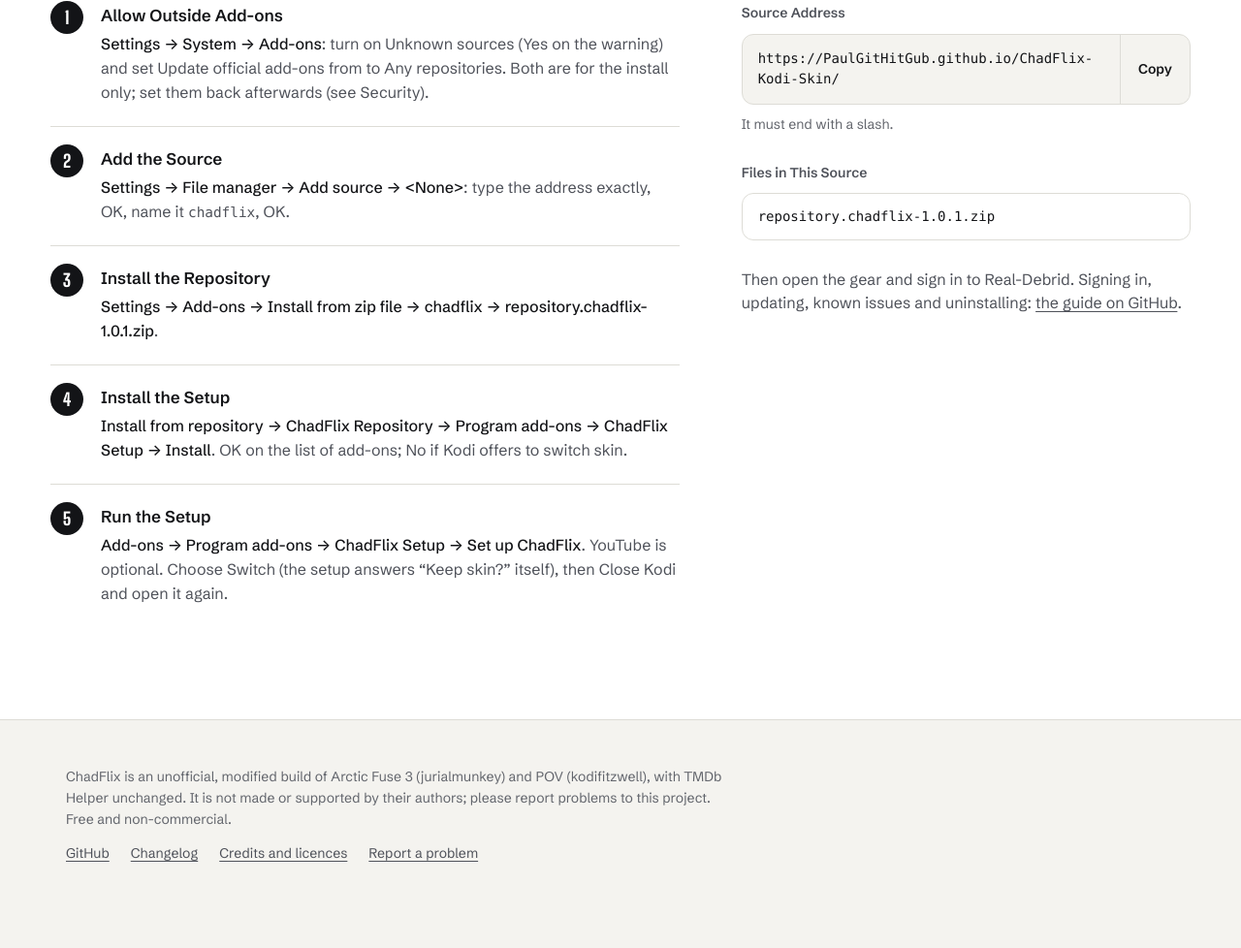
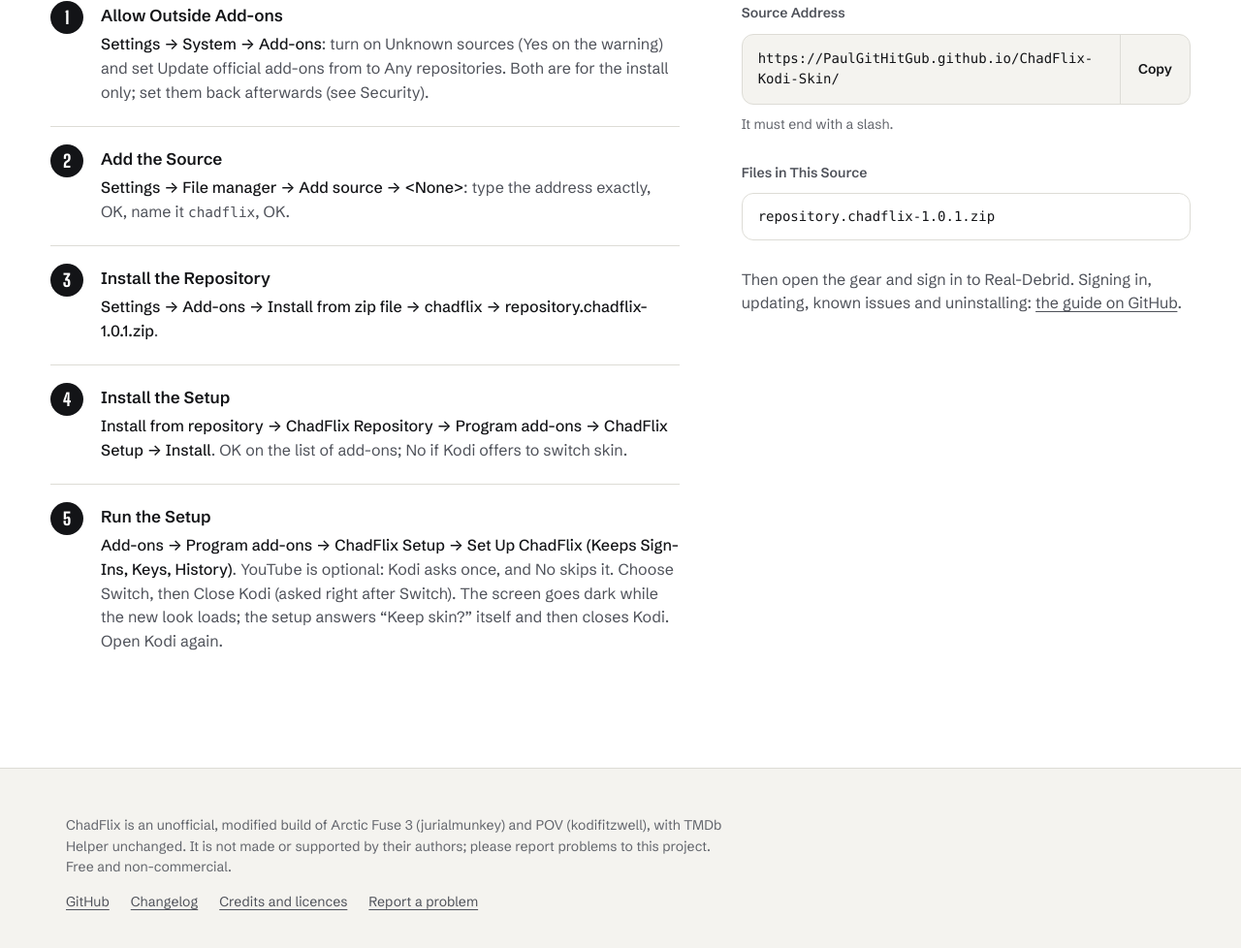
Before and after one commit to PaulGitHitGub/ChadFlix-Kodi-Skin, a plain HTML site: page index.html in a window 1280 px wide. Shown: the part 6979-7957 px from the top of the page at 97% size. Before the commit the page ends 7935 px from the top, so only its background shows below. Drawn offline with Linux system fonts and the light colour scheme.

Commit message:
Release 7 review fixes: CHANGELOG trade-offs and Medium wording, install page Setup step
CHANGELOG: Medium is the first HDR/Dolby Vision non-remux file in All Sources (Dolby Vision preferred); known
trade-offs add the larger Play file size (about 31-37 GB, Highest 60-90 GB), ratings appearing 0.2-3 s after a movie
page opens, and Menu/C no longer opening Add to Another Watchlist (hold OK still does). Install page step 5 uses Setup
1.0.6's menu label and question order. Rebuilt; only index.html changes in the output.

Co-Authored-By: Claude Opus 5.5 <noreply@anthropic.com>

```diff
--- a/index.html
+++ b/index.html
@@ -447,7 +447,7 @@ footer nav a { color: var(--muted); }
           <li><h3>Install the Setup</h3>
             <p><span class="path">Install from repository → ChadFlix Repository → Program add-ons → ChadFlix Setup → Install</span>. OK on the list of add-ons; No if Kodi offers to switch skin.</p></li>
           <li><h3>Run the Setup</h3>
-            <p><span class="path">Add-ons → Program add-ons → ChadFlix Setup → Set up ChadFlix</span>. YouTube is optional. Choose Switch (the setup answers &ldquo;Keep skin?&rdquo; itself), then Close Kodi and open it again.</p></li>
+            <p><span class="path">Add-ons → Program add-ons → ChadFlix Setup → Set Up ChadFlix (Keeps Sign-Ins, Keys, History)</span>. YouTube is optional: Kodi asks once, and No skips it. Choose Switch, then Close Kodi (asked right after Switch). The screen goes dark while the new look loads; the setup answers &ldquo;Keep skin?&rdquo; itself and then closes Kodi. Open Kodi again.</p></li>
         </ol>
         <aside class="source">
           <h3>Source Address</h3>
```
Also changed, not shown: 2 other files.
